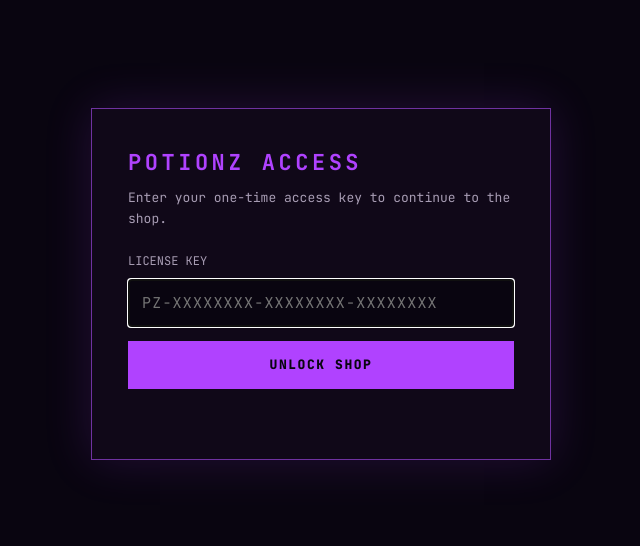
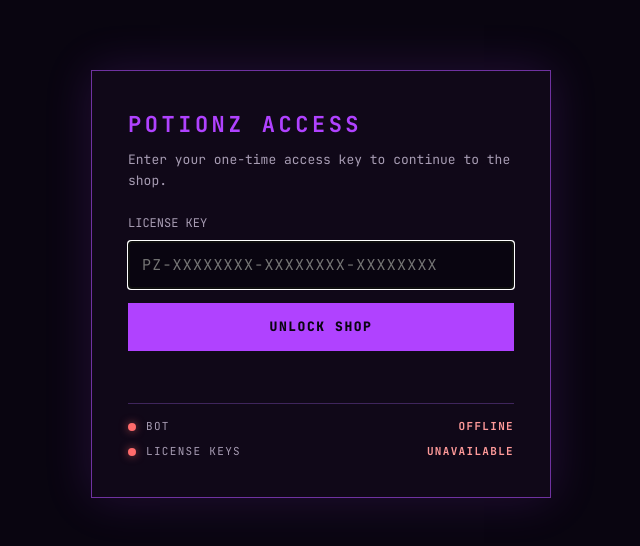
Before and after one commit to ElZexty/potionz_hub, a website: page public/login.html in a window 1280 px wide. Shown: the part 116-662 px from the top of the page, without its empty margins (319-959 px from the left). Drawn offline with Linux system fonts and the light colour scheme; no server answers.

Commit message:
Show bot and license key status on login page

```diff
--- a/public/login.html
+++ b/public/login.html
@@ -11,6 +11,12 @@
 .panel{width:min(100%,460px);padding:36px;border:1px solid #6f32a0;background:var(--card);box-shadow:0 0 45px #b042ff29}
 h1{margin:0 0 8px;font-size:22px;letter-spacing:.16em;color:var(--accent)}p{color:var(--muted);font-size:13px;margin:0 0 22px}label{display:block;color:var(--muted);font-size:12px;margin-bottom:8px}
 input{width:100%;height:48px;padding:0 13px;background:var(--bg);border:1px solid var(--line);color:#f4eef7;font:inherit;letter-spacing:.08em}button{width:100%;height:48px;margin-top:14px;background:var(--accent);border:0;color:var(--bg);font:800 13px 'JetBrains Mono',monospace;letter-spacing:.12em;cursor:pointer}button:disabled{opacity:.6;cursor:wait}#status{min-height:22px;margin-top:12px;color:#ff9a9a;font-size:12px}
+.sys{margin-top:18px;padding-top:14px;border-top:1px solid var(--line);display:grid;gap:8px;font-size:11px;letter-spacing:.12em;color:var(--muted)}
+.sys-row{display:flex;align-items:center;gap:10px}
+.sys-row b{margin-left:auto;font-weight:700;color:var(--muted)}
+.dot{width:8px;height:8px;border-radius:50%;background:#6b5a7a;flex:none}
+.dot.ok{background:#4ade80;box-shadow:0 0 8px #4ade8099}.sys-row b.ok{color:#9fe3b1}
+.dot.bad{background:#ff6b6b;box-shadow:0 0 8px #ff6b6b99}.sys-row b.bad{color:#ff9a9a}
 </style>
 </head>
 <body>
@@ -19,8 +25,15 @@ input{width:100%;height:48px;padding:0 13px;background:var(--bg);border:1px soli
 <label for="licenseKey">LICENSE KEY</label>
 <input id="licenseKey" name="key" type="text" placeholder="PZ-XXXXXXXX-XXXXXXXX-XXXXXXXX" autocomplete="off" required maxlength="64" autofocus>
 <button id="submit" type="submit">UNLOCK SHOP</button><div id="status" role="status" aria-live="polite"></div>
+<div class="sys" aria-label="System status">
+<div class="sys-row"><span class="dot" id="botDot"></span>BOT<b id="botState">CHECKING…</b></div>
+<div class="sys-row"><span class="dot" id="keyDot"></span>LICENSE KEYS<b id="keyState">CHECKING…</b></div>
+</div>
 </form>
 <script>
+(()=>{const set=(dot,label,ok,good,bad)=>{const d=document.getElementById(dot),l=document.getElementById(label);d.className='dot '+(ok?'ok':'bad');l.className=ok?'ok':'bad';l.textContent=ok?good:bad;};
+const check=async()=>{try{const r=await fetch('/api/status',{cache:'no-store'});const s=await r.json();set('botDot','botState',s.bot==='online','ONLINE','OFFLINE');set('keyDot','keyState',s.keys==='ready','READY FOR USE','UNAVAILABLE');}catch(_){set('botDot','botState',false,'','OFFLINE');set('keyDot','keyState',false,'','UNAVAILABLE');}};
+check();setInterval(check,60000);})();
 (async()=>{try{const r=await fetch('/api/session',{credentials:'same-origin'});const d=await r.json();if(d.authenticated)location.replace('/');}catch(_){}})();
 document.getElementById('keyForm').addEventListener('submit',async e=>{e.preventDefault();const input=document.getElementById('licenseKey'),status=document.getElementById('status'),button=document.getElementById('submit');button.disabled=true;status.textContent='Checking key…';try{const r=await fetch('/api/redeem',{method:'POST',headers:{'Content-Type':'application/json'},credentials:'same-origin',body:JSON.stringify({key:input.value.trim()})});const d=await r.json();if(!r.ok)throw new Error(d.error||'Unable to verify key.');status.style.color='#9fe3b1';status.textContent='Access granted. Loading shop…';location.replace('/');}catch(err){status.style.color='#ff9a9a';status.textContent=err.message;button.disabled=false;}});
 </script>
```
